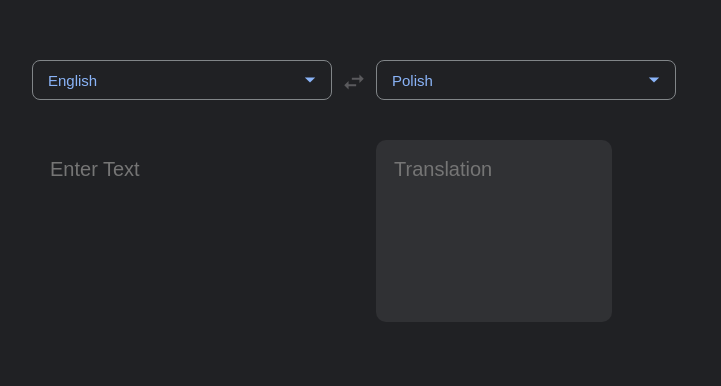
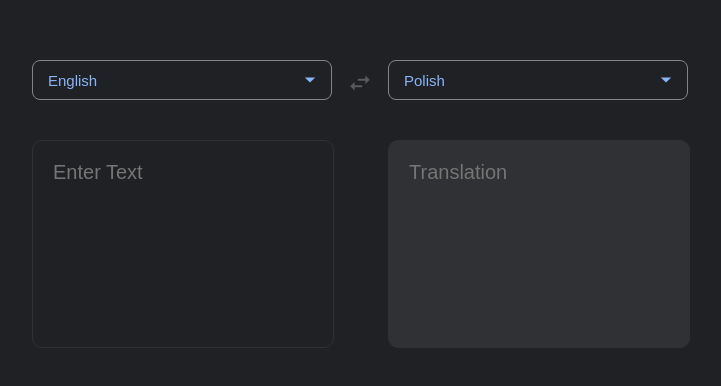
Before and after one commit to waterbinnn/mini-toys, a React (Create React App) app in the folder translate-app/: page / in a window 1280 px wide. Shown: the part 160-546 px from the top of the page, without its empty margins (282-1003 px from the left). Built offline with nearby package versions, Linux system fonts and the light colour scheme.

Commit message:
💄 complete Style

```diff
--- a/translate-app/src/index.css
+++ b/translate-app/src/index.css
@@ -1,5 +1,5 @@
 * {
-    font-family: Arial, Helvetica, sans-serif
+    font-family: arial, sans-serif;
 }
 
 body {
@@ -11,21 +11,14 @@ body {
     align-items: center;
 }
 
+::-webkit-scrollbar {
+    display: none;
+}
+
 .App {
     display: flex;
     width: 652px;
     height: 360px;
-}
-
-input {
-    border: 1px solid #818588;
-    border-radius: 8px;
-    box-sizing: border-box;
-    color: #bdc1c6;
-    font-size: 14px;
-    height: 40px;
-    background-color: transparent;
-    width: 100%;
 }
 
 .output,
@@ -39,20 +32,119 @@ textarea {
     background-color: transparent;
     color: #bdc1c6;
     border: none;
+    resize: none;
+    padding: 20px;
+    width: 260px !important;
+    height: 166px;
     border-radius: 10px;
-    resize: none;
-    padding: 18px;
-    width: 200px !important;
-    height: 146px;
-    background-repeat: 10px;
     outline: none;
     overflow: auto;
+    font-size: 15px;
+    margin-top: 10px;
+    border: 1px solid #303134;
+}
+
+textarea::placeholder {
     font-size: 20px;
-    margin-top: 10px;
 }
 
 .output textarea {
-    background-color: #303134;
+    background-color: #303134
+}
+
+.arrow-container {
+    padding: 10px 15px;
+}
+
+.arrow-container svg {
+    width: 26px;
+    height: 26px;
+    fill: #5a5a5d;
+}
+
+.option-list {
+    width: 100%;
+}
+
+.search-bar {
+    width: 100%;
+    display: flex;
+    justify-content: center;
+    padding: 10px;
+
+}
+
+input {
+    border: 1px solid #818588;
+    border-radius: 8px;
+    box-sizing: border-box;
+    color: #bdc1c6;
+    font-size: 14px;
+    height: 40px;
+    background-color: transparent;
+    width: 100%;
+
+}
+
+.search-bar input {
+    background: url(https://www.gstatic.com/images/icons/material/system/2x/search_grey600_24dp.png) right 8px center no-repeat;
+    background-size: 24px 24px;
+    padding-left: 16px;
+    padding-right: 40px;
+    width: 90% !important;
+    outline: none;
+}
+
+.search-bar .close-button svg {
+    width: 30px;
+    height: 30px;
+    padding: 6px;
+    fill: #5a5a5d;
+}
+
+.option-container {
+    overflow: auto;
+    height: 200px;
+}
+
+.option-list ul {
+    margin: 15px;
+    padding: 20px;
+    height: 400px;
+    display: flex;
+    flex-direction: column;
+    flex-wrap: wrap;
+    overflow: auto;
+}
+
+.option-list li {
+    color: #bdc1c6;
+    font-size: 14px;
+    padding: 8px;
+    list-style-type: none;
+    border-radius: 4px;
+    cursor: pointer;
+}
+
+.option-list li:hover {
+    background-color: #5a5a5d;
+}
+
+
+.list-item {
+    display: flex;
+}
+
+.list-item .icon {
+    padding: 8px;
+    width: 11px;
+    color: #8ab4f8;
+}
+
+.button-container {
+    color: #bdc1c6;
+    padding: 18px;
+    height: 20px;
 }
 
 .select-dropdown input {
@@ -70,12 +162,25 @@ textarea {
     fill: #8ab4f8;
 }
 
-.arrow-container {
-    padding: 9px;
+.input .delete {
+    position: relative;
+    left: 269px;
+    top: -198px;
+    font-size: 50px;
+    color: #bdc1c6;
 }
 
-.arrow-container svg {
-    width: 26px;
-    height: 26px;
-    fill: #5a5a5d;
+.button-container {
+    position: absolute;
+    bottom: 30vh;
+    color: #c5c5c5;
+    padding: 18px;
+    height: 20px;
+    cursor: pointer;
+    background-color: #303134;
+    border-radius: 10px;
 }
+
+.button-container:hover {
+    opacity: 0.7;
+}
```
